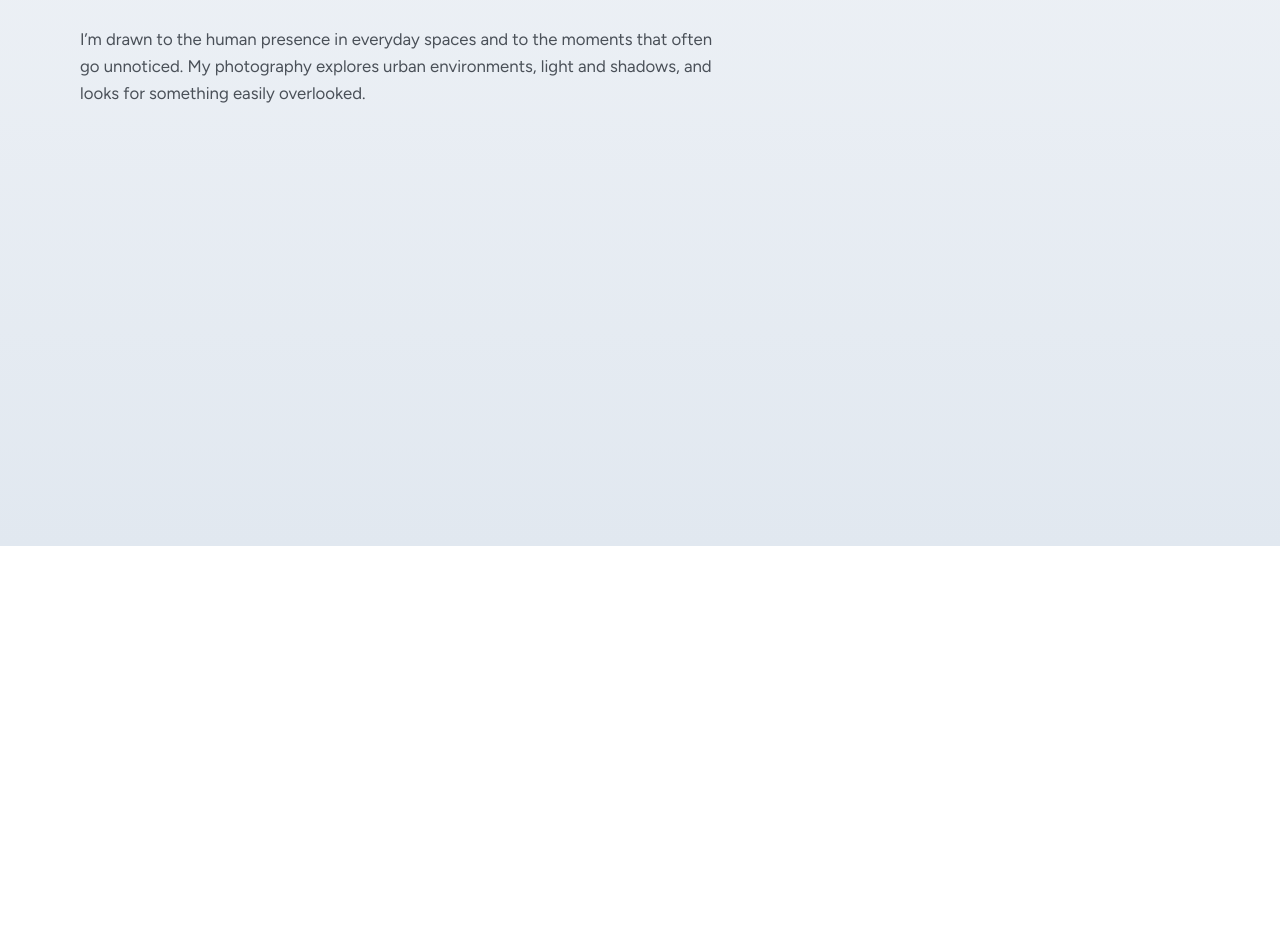
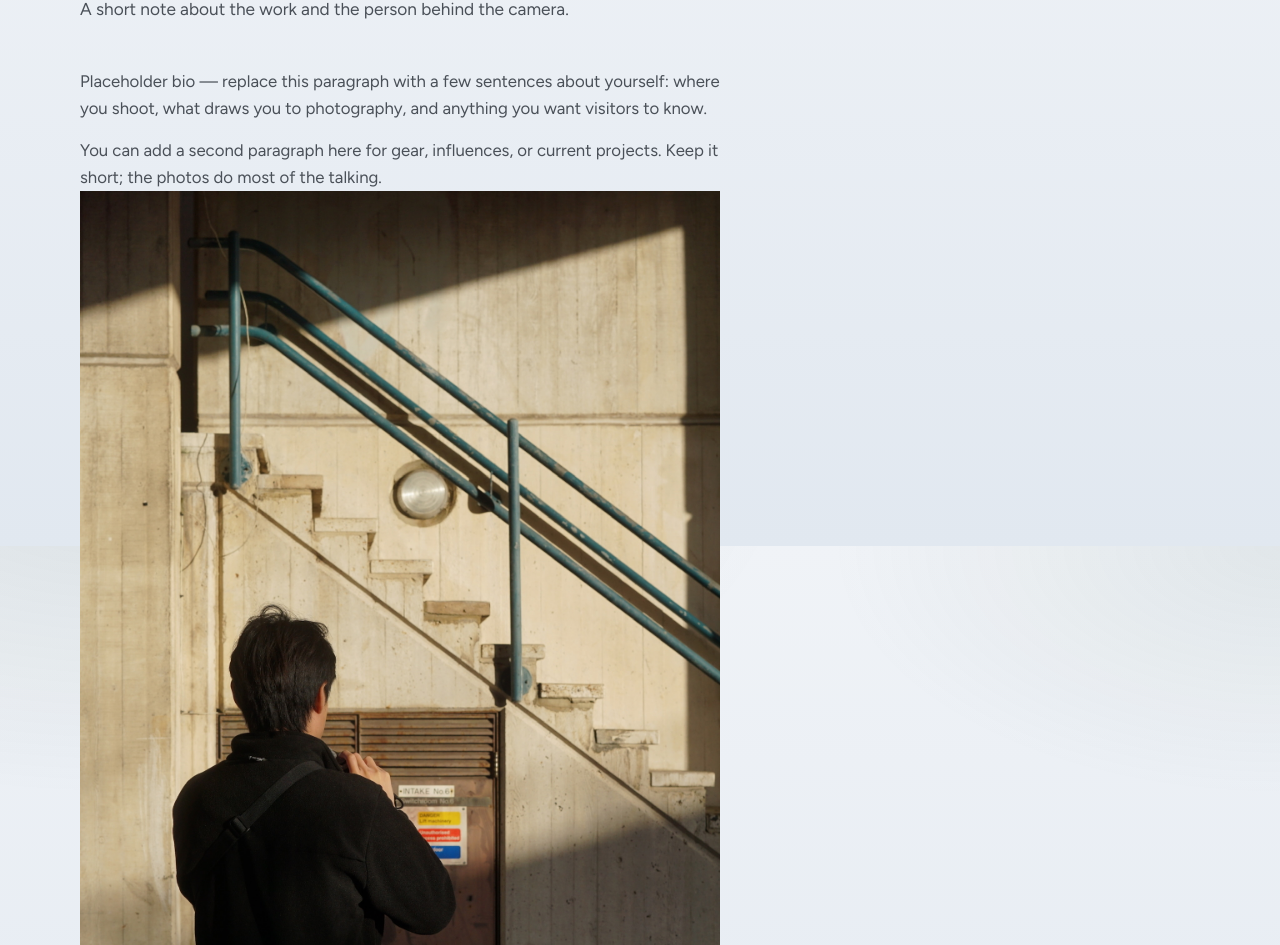
Before and after one commit to scyline/scyline.github.io, a plain HTML site: page about.html in a window 1280 px wide. Shown: the part 254-1199 px from the top of the page. Before the commit the page ends 800 px from the top, so only its background shows below. Drawn offline with Linux system fonts and the light colour scheme.

Commit message:
Add portrait image under the About bio section

```diff
--- a/about.html
+++ b/about.html
@@ -14,9 +14,9 @@
   <nav class="site-nav" aria-label="Primary">
     <a href="index.html">Home</a>
     <div class="nav-item nav-item--photo" data-nav-photo>
-      <button type="button" class="nav-trigger" aria-expanded="false" aria-controls="photo-submenu">Works</button>
+      <button type="button" class="nav-trigger" aria-expanded="false" aria-controls="photo-submenu">Photography</button>
       <div class="nav-submenu" id="photo-submenu">
-      <a href="photography/in-between/index.html">In between</a>
+        <a href="photography/in-between/index.html">In between</a>
       </div>
     </div>
     <a href="about.html" aria-current="page">About</a>
@@ -28,11 +28,21 @@
       <header class="section-header">
         <span class="eyebrow">About</span>
         <h1>Shawn Wu</h1>
+        <p>A short note about the work and the person behind the camera.</p>
       </header>
       <div class="prose">
         <p>
-          I’m drawn to the human presence in everyday spaces and to the moments that often go unnoticed. My photography explores urban environments, light and shadows, and looks for something easily overlooked.
+          Placeholder bio — replace this paragraph with a few sentences about yourself:
+          where you shoot, what draws you to photography, and anything you want visitors to know.
         </p>
+        <p>
+          You can add a second paragraph here for gear, influences, or current projects.
+          Keep it short; the photos do most of the talking.
+        </p>
+
+        <figure class="about-photo">
+          <img src="images/DSC03491.JPG" alt="Portrait of Shawn Wu">
+        </figure>
       </div>
     </section>
   </main>
```
